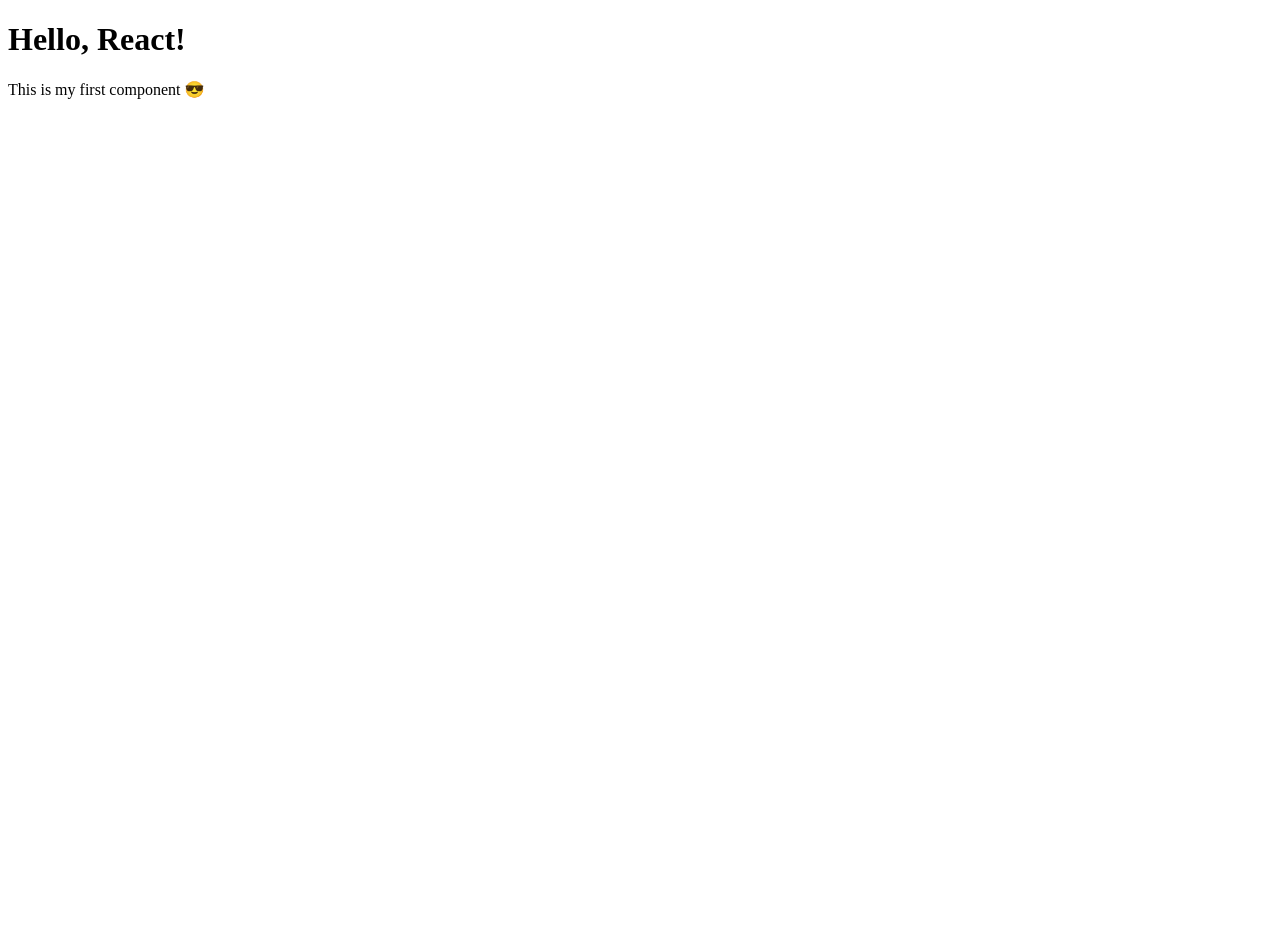
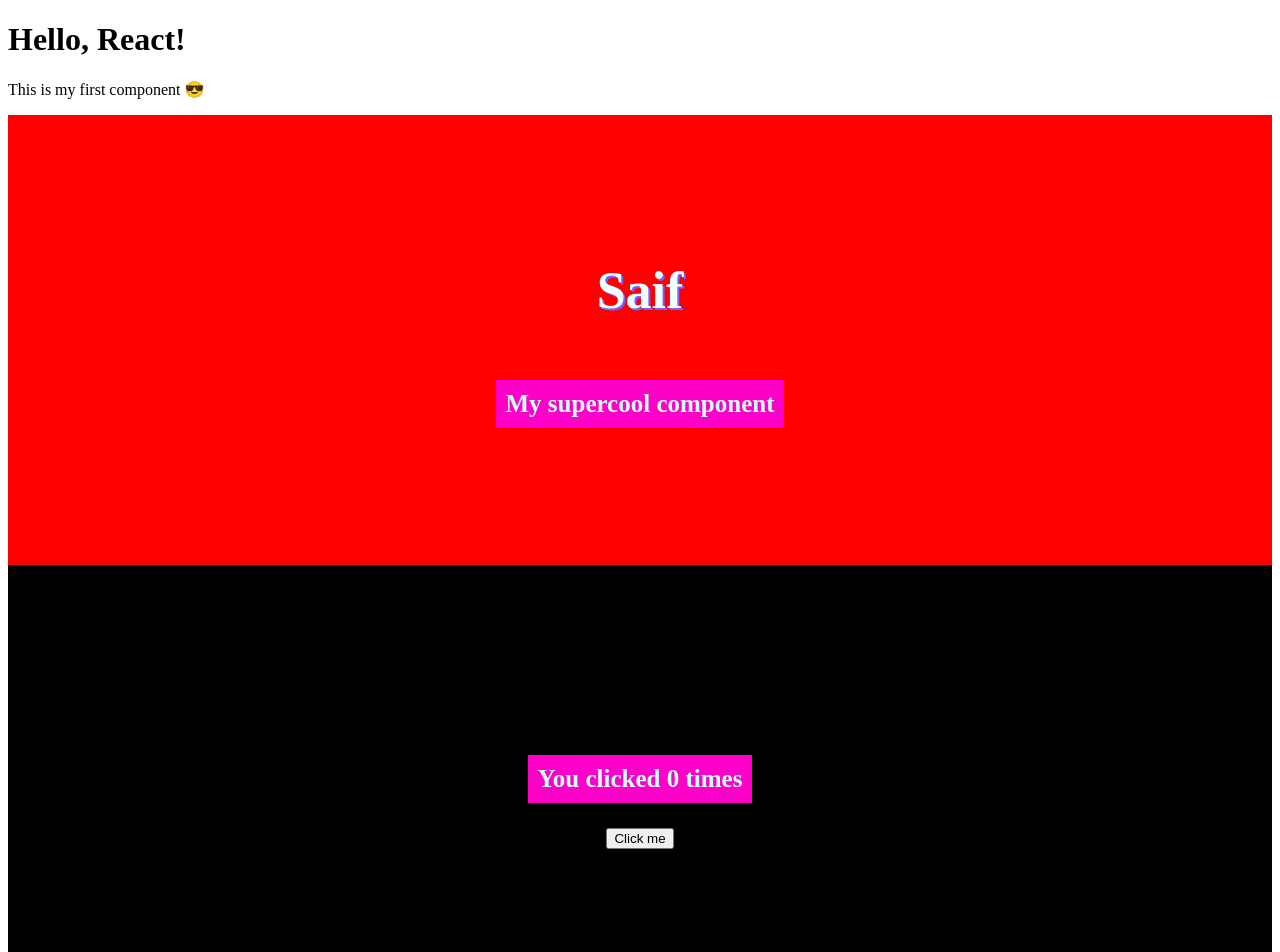
Before and after one commit to Reck-Saif/portfolio, a React (Create React App) app: page / in a window 1280 px wide. Shown: the top 952 px of the page. Before the commit the page ends 800 px from the top, so only its background shows below. Built offline with nearby package versions, Linux system fonts and the light colour scheme.

Commit message:
part3 on valmis

```diff
--- a/package.json
+++ b/package.json
@@ -11,6 +11,7 @@
     "@types/node": "^12.20.28",
     "@types/react": "^17.0.27",
     "@types/react-dom": "^17.0.9",
+    "node-sass": "^6.0.0",
     "react": "^17.0.2",
     "react-dom": "^17.0.2",
     "react-scripts": "4.0.3",
--- a/src/App.tsx
+++ b/src/App.tsx
@@ -1,11 +1,16 @@
 // App.tsx
 import React from 'react'
 import MyFirstComponent from './components/myFirstComponent';
+import SomeExampleComponent from './components/example/someExampleComponent';
+import ClickCount from './clickCount';
+
 
 const App: React.FC = () => {
   return (
     <div>
       <MyFirstComponent />
+      <SomeExampleComponent />
+      <ClickCount/>
     </div>
   )
 }
--- /dev/null
+++ b/src/clickCount.module.scss
@@ -0,0 +1,23 @@
+.container {
+    width: 100%;
+    height: 450px;
+    background: #000000;
+    display: flex;
+    flex-direction: column;
+    justify-content: center;
+    align-items: center;
+
+    h1 {
+      font-size: 52px;
+      color: azure;
+      text-shadow: 2px 2px #7860ff;
+    }
+
+    p {
+      font-weight: 700;
+      font-size: 25px;
+      color: rgb(206, 255, 255);
+      background: rgb(255, 0, 200);
+      padding: 10px;
+    }
+  }
--- /dev/null
+++ b/src/clickCount.tsx
@@ -0,0 +1,23 @@
+import React, { useState } from 'react';
+import styles from "./clickCount.module.scss";
+
+
+
+type ClickCountProps = {
+
+}
+
+const ClickCount: React.FC<ClickCountProps> = () => {
+    const [count, setCount] = useState(0);
+
+    return (
+      <div className={styles.container}>
+        <p>You clicked {count} times</p>
+        <button onClick={() => setCount(count + 1)}>
+          Click me
+        </button>
+      </div>
+    );
+  }
+
+export default ClickCount
--- /dev/null
+++ b/src/components/example/someExampleComponent.module.scss
@@ -0,0 +1,23 @@
+.container {
+    width: 100%;
+    height: 450px;
+    background: #ff0000;
+    display: flex;
+    flex-direction: column;
+    justify-content: center;
+    align-items: center;
+
+    h1 {
+      font-size: 52px;
+      color: azure;
+      text-shadow: 2px 2px #7860ff;
+    }
+
+    p {
+      font-weight: 700;
+      font-size: 25px;
+      color: rgb(206, 255, 255);
+      background: rgb(255, 0, 200);
+      padding: 10px;
+    }
+  }
--- /dev/null
+++ b/src/components/example/someExampleComponent.tsx
@@ -0,0 +1,17 @@
+import React from 'react'
+import styles from './someExampleComponent.module.scss'
+
+type SomeExampleComponentProps = {
+
+}
+
+const SomeExampleComponent: React.FC<SomeExampleComponentProps> = () => {
+  return (
+    <div className={styles.container}>
+    <h1>Saif</h1>
+    <p>My supercool component</p>
+    </div>
+  )
+}
+
+export default SomeExampleComponent
```
Also changed, not shown: src/components/snippetstest.tsx (added, +15 -0 lines), src/index.tsx (line endings or trailing spaces), 1 other file (tests, documents, lock files or other folders).
